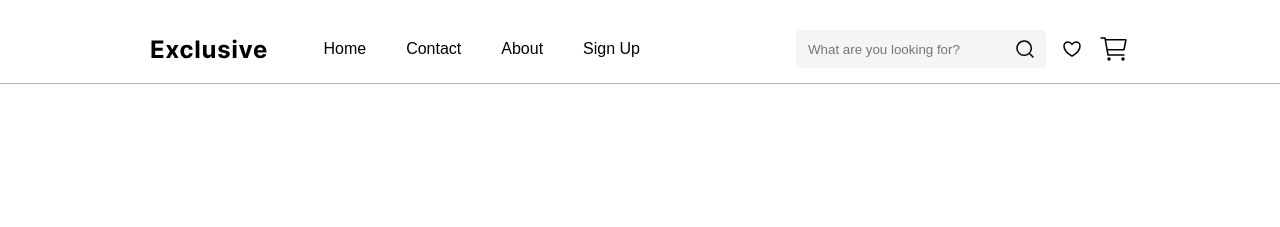
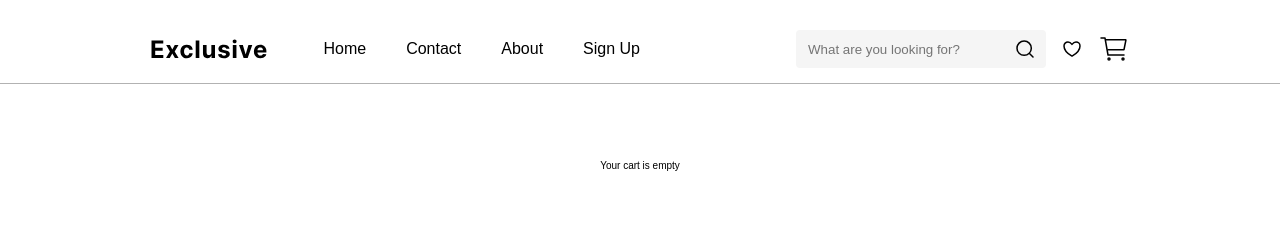
Before and after one commit to mitrarsh/e-Commerce, a React (Vite) app: page /cart in a window 1280 px wide. Shown: the top 227 px of the page. Built offline with nearby package versions, Linux system fonts and the light colour scheme; data requests are answered from the project's data file.

Commit message:
cart page added

```diff
--- a/src/App.css
+++ b/src/App.css
@@ -1407,7 +1407,7 @@ font-size: 1.6rem;
 
 /* ///////search-results-pag */
 .search-results-page{
-      margin:7rem  15rem;
+      padding:7rem  15rem;
 }
 
 /* /////////wishlist-page */
@@ -1432,3 +1432,28 @@ border: 1px solid rgba(0, 0, 0, 0.5);
 .emty-msg{
   text-align: center;
 }
+
+
+/* /////////////cart*/
+.cart-page{
+  display: flex;
+  flex-direction: column;
+  justify-content: space-between;
+  gap: 3rem;
+  margin:7rem  15rem;
+
+}
+.cart-section{
+  padding: 2rem 3rem;
+  display: flex;
+  align-items: center;
+  justify-content: space-between;
+    border-radius: 4px;
+  box-shadow: 0px 1px 13px 0px rgba(0, 0, 0, 0.05);
+}
+
+.cart-item-pic{
+  display: flex;
+  align-items: center;
+  gap: 1rem;
+}
--- a/src/App.jsx
+++ b/src/App.jsx
@@ -17,6 +17,7 @@ import SignUp, { action as authAction, checkAuthLoader, checkLoggedinLoader } fr
 import UserDashboard from "./pages/UserAccount";
 import Wishlist from './pages/Wishlist';
 import Category from "./pages/Category";
+import Cart from './pages/cart';
 
 const items = itemsData.items;
 const queryClient = new QueryClient();
@@ -39,6 +40,7 @@ const router = createBrowserRouter([
       },
       {path: "/search-results", element: <SearchResults items={items}/>,},
       {path: "/wishlist", element: <Wishlist items={items}/>,},
+      {path: "/cart", element: <Cart items={items}/>,},
 
     ],
   },
--- a/src/html/sections/nav-container.jsx
+++ b/src/html/sections/nav-container.jsx
@@ -165,7 +165,7 @@ const NavContainer = ({ onDeleteFromCart }) => {
                 exit={{ y: -30, opacity: 0 }}
                 animate={{ y: 0, opacity: 1 }}
               >
-                <h3>My Cart</h3>
+                <Link to={"/cart"}><h3>My Cart</h3></Link>
                 {cartItems.length === 0 ? (
                   <p className="empty-cart">Your cart is empty</p>
                 ) : (
--- /dev/null
+++ b/src/pages/Cart.jsx
@@ -0,0 +1,45 @@
+import { useContext, useEffect } from "react";
+import { ItemContext } from "../context/itemsContext";
+
+const Cart = () => {
+
+const currentUser= JSON.parse(localStorage.getItem("currentUser"))|| null;
+const{cartItems: contextCartItems} = useContext(ItemContext);
+
+
+  const cartItems = currentUser
+    ? currentUser.cart || []
+    : contextCartItems || [];
+
+  return (
+    <div>
+      <div className="cart-page">
+        {cartItems.length === 0 ? (
+          <div className="emty-msg">Your cart is empty</div>
+        ) : (
+          <>
+            <div className="cart-section">
+              <div>Product</div>
+              <div>Price</div>
+              <div>Quantity</div>
+              <div>Subtotal</div>
+            </div>
+            {cartItems.map((item) => (
+              <div className="cart-section" key={item.id}>
+                <div className="cart-item">
+                  <img src={item.image} style={{ width: "5rem" }} />
+                  <span>{item.name}</span>
+                </div>
+                <div>{`$${item.price}`}</div>
+                <div>{item.quantity}</div>
+                <div>{`$${item.price * item.quantity}`}</div>
+              </div>
+            ))}
+          </>
+        )}
+      </div>
+    </div>
+  );
+};
+
+export default Cart;
--- a/src/pages/Category.jsx
+++ b/src/pages/Category.jsx
@@ -62,9 +62,7 @@ const Category = ({ items }) => {
             <div className="cover">
               <ItemLike item={item} />
               <Link to={`/products/${item.id}`}>
-              <div className="icon icon-whitebg cover-icon cover-icon-quick-view">
-                <img src="src\assets\icons\Quick View.svg" alt="" />
-              </div>
+
               <div className="cover-tag tag-discount">-{item.discount}</div>
               <div className="cover-image">
                 <img src={item.image} alt="" />
```
